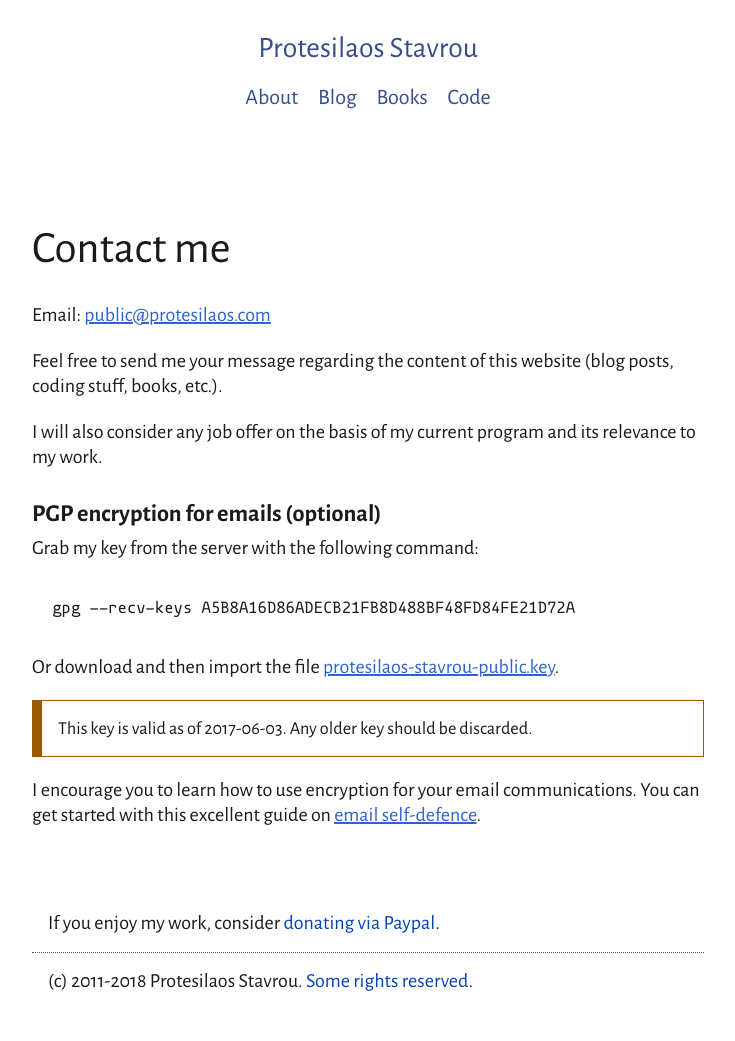
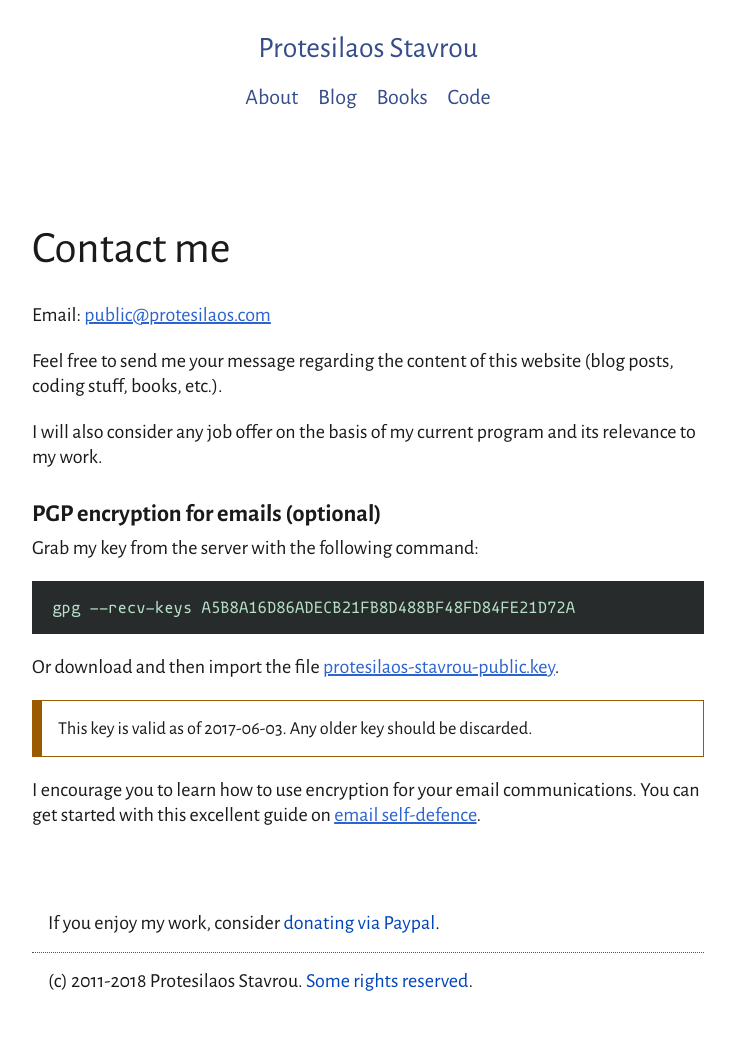
Before and after one commit to protesilaos/protesilaos.github.io, a Jekyll site: the page built from _pages/contact.md, in a window 1280 px wide. Shown: the whole page, without its empty margins (272-1007 px from the left). Built offline with Jekyll 4.4.1, drawn with Linux system fonts in a browser that asks for light colours.

Commit message:
Add colours for code blocks (Tempus Tempest). Adjustments.

```diff
--- a/_sass/_base.scss
+++ b/_sass/_base.scss
@@ -141,6 +141,8 @@ samp {
 pre {
     @include fluid-font-size($xssize);
 
+    background: $codeblockbg;
+    color: $codeblockfg;
     font-size: $xssize;
     margin: $vertical-rhythm-0 0;
     padding: $space-1;
--- a/_sass/_variables.scss
+++ b/_sass/_variables.scss
@@ -46,6 +46,29 @@ $col13: #b03890; // bright magenta variant
 $col14: #007196; // bright cyan variant
 $col15: #fff; // bright white variant
 
+// Palette for code block and syntax highlighting
+// -----------------------------------------------------------------------------
+// Tempus Tempest theme
+// A green-scale, subdued theme for late night hackers
+// All colours are WCAG AAA compliant againt $codecol0 and $codecol8
+// For more, see https://protesilaos.com/tempus-themes
+$codecol0: #282b2b; // black variant
+$codecol1: #c6c80a; // red variant
+$codecol2: #7ad67a; // green variant
+$codecol3: #bfc94a; // yellow variant
+$codecol4: #60d4cd; // blue variant
+$codecol5: #c0c4aa; // magenta variant
+$codecol6: #8ad0b0; // cyan variant
+$codecol7: #b0c8ca; // white variant
+$codecol8: #303434; // bright black variant
+$codecol9: #d1d933; // bright red variant
+$codecol10: #99e299; // bright green variant
+$codecol11: #bbde4f; // bright yellow variant
+$codecol12: #74e4cd; // bright blue variant
+$codecol13: #d2d4aa; // bright magenta variant
+$codecol14: #9bdfc4; // bright cyan variant
+$codecol15: #b6e0ca; // bright white variant
+
 // Colour mapping
 // -----------------------------------------------------------------------------
 
@@ -74,6 +97,10 @@ $btnaltfgactive: $btnmainfg;
 // Inline code element
 $inlinecodebg: $col7;
 $inlinecodefg: $col1;
+
+// Code blocks
+$codeblockbg: $codecol0;
+$codeblockfg: $codecol15;
 
 // Notifications
 $notifyinfo: $col14;
```
